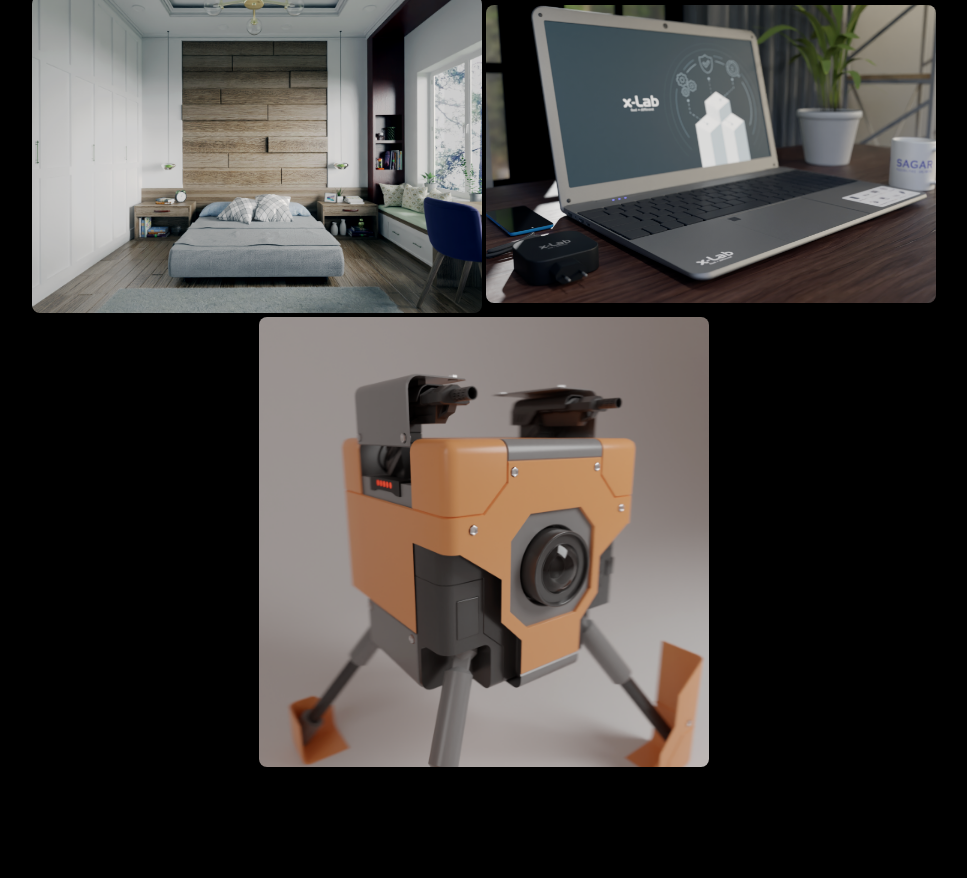
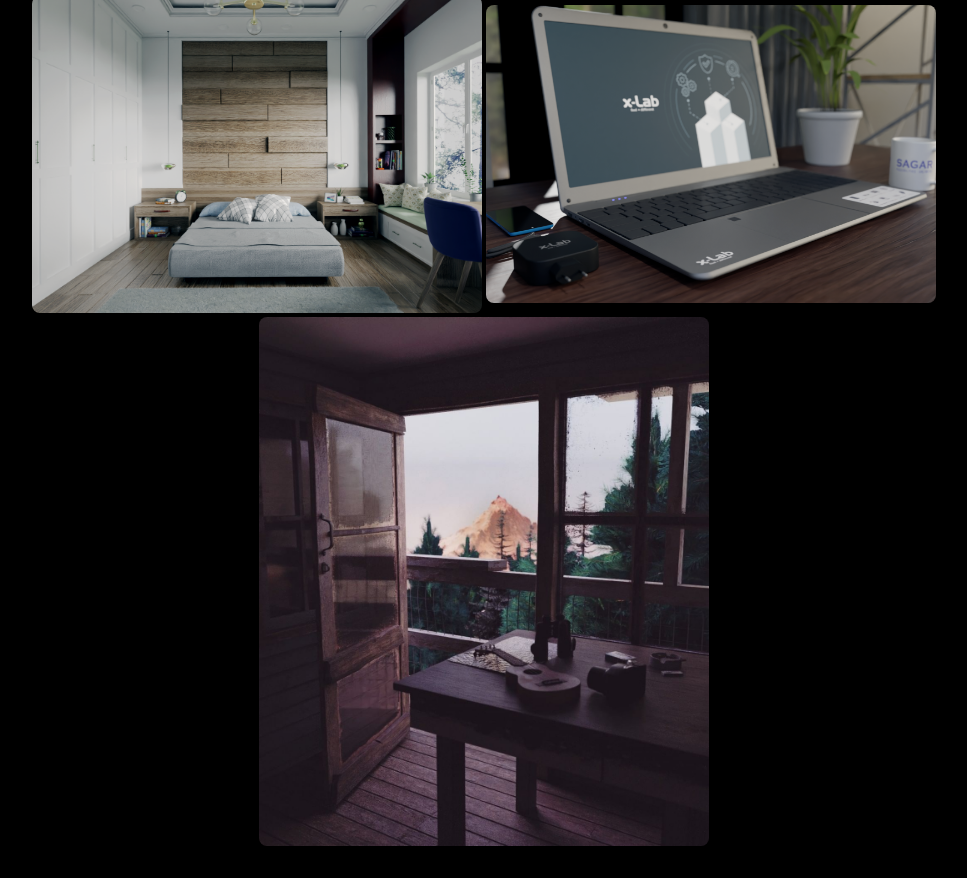
Before and after one commit to siddshakya/Resume, a plain HTML site: page myWorks.html in a window 1280 px wide. Shown: the part 378-1256 px from the top of the page, without its empty margins (156-1123 px from the left). Before the commit the page ends 1177 px from the top, so only its background shows below. Drawn offline with Linux system fonts and the light colour scheme.

Commit message:
Update myWorks.html

```diff
--- a/myWorks.html
+++ b/myWorks.html
@@ -9,7 +9,7 @@
         <img src="1.png">
         <img src="3.png">
         <img src="2.png">
-        <img src="4.png">
+        <img src="cabin.jpg">
     </div>
     </body>
 </html>
```
